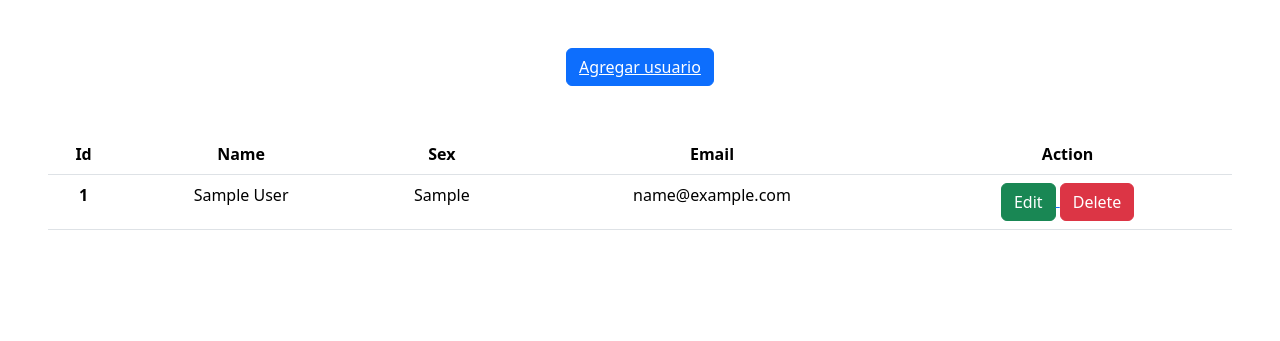
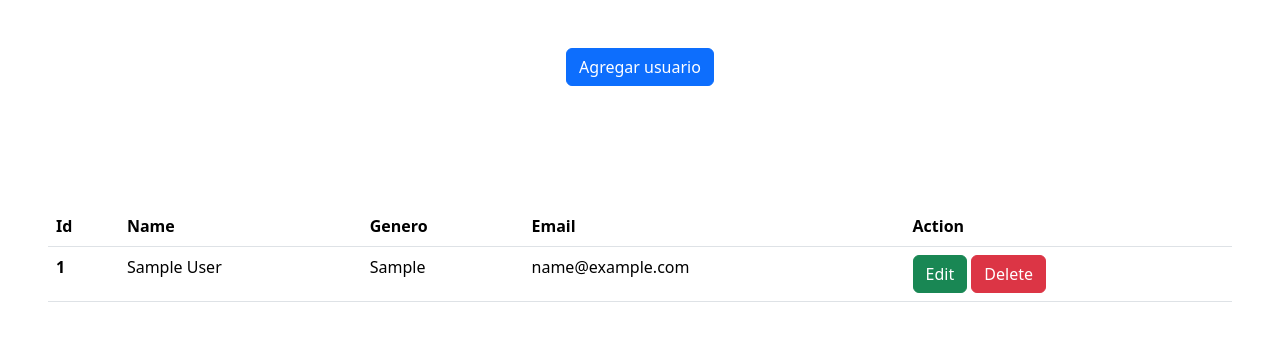
Before and after one commit to Landa86/back, a Flask app: page / in a window 1280 px wide. Shown: the top 341 px of the page. Run offline with Flask 3, Linux system fonts and the light colour scheme; tables that the repository leaves empty hold one stand-in row (values such as "Sample post").

Commit message:
Update index.html

```diff
--- a/templates/index.html
+++ b/templates/index.html
@@ -20,34 +20,32 @@
 </head>
 <body>
   <div class="my-5 text-center">
-        <button type="button" class="btn btn-primary">
-           <a href="{{url_for("main.add_user")}}" class="text-white"> Agregar usuario <a/>
-        </button>
+      <a href="{{ url_for('main.add_user') }}" class="btn btn-primary text-white">Agregar usuario</a>
+  </div>
 
-        <br/>
-        <div class ="w-70 d-flex p-5">
+  <br>
 
+  <div class="w-70 d-flex p-5">
       <table class="table">
           <thead>
               <tr>
                   <th scope="col">Id</th>
                   <th scope="col">Name</th>
-      <th scope="col">Sex</th>
+                  <th scope="col">Genero</th>
                   <th scope="col">Email</th>
-      <th> Action</th>
+                  <th>Action</th>
               </tr>
           </thead>
           <tbody>
-
-    {% for item in data%}
+              {% for item in data %}
               <tr>
-        <th scope="row">{{item.id}}</th>
-        <td>{{item.name}}</td>
-        <td>{{item.sex}}</td>
-        <td>{{item.email}}</td>
+                  <th scope="row">{{ item.id }}</th>
+                  <td>{{ item.name }}</td>
+                  <td>{{ item.sex }}</td>
+                  <td>{{ item.email }}</td>
                   <td>
-           <a href="/edituser/{{item.id}}"> <button class="btn btn-success"> Edit </button>
-            <button class="btn btn-danger" type="button" onclick="confirmDelete("{{item.id}}")>  Delete </button>
+                      <a href="/edituser/{{ item.id }}" class="btn btn-success">Edit</a>
+                      <button class="btn btn-danger" type="button" onclick="confirmDelete('{{ item.id }}')">Delete</button>
                   </td>
               </tr>
               {% endfor %}
@@ -57,5 +55,6 @@
 
   <script src="https://cdn.jsdelivr.net/npm/bootstrap@5.3.3/dist/js/bootstrap.bundle.min.js" integrity="sha384-YvpcrYf0tY3lHB60NNkmXc5s9fDVZLESaAA55NDzOxhy9GkcIdslK1eN7N6jIeHz" crossorigin="anonymous"></script>
 </body>
+
 </html>
 </html>
```
Lines whose indentation alone changed are shown as unchanged.
